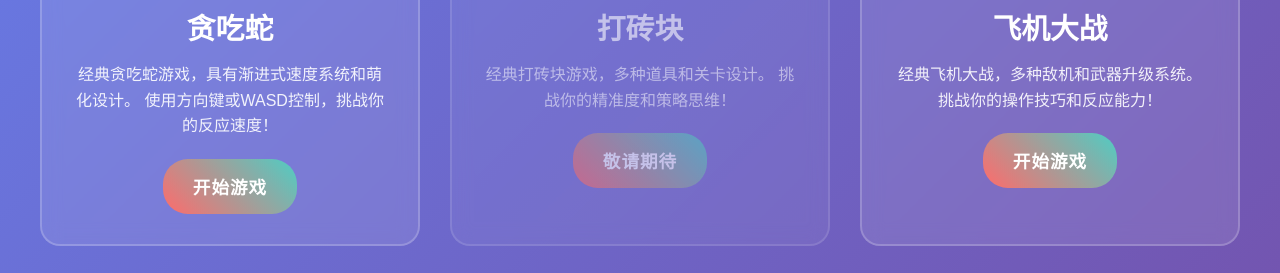
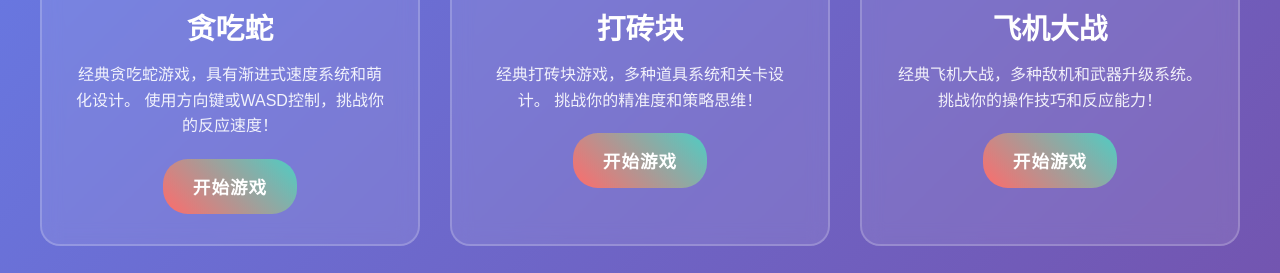
Before and after one commit to zhiweilu/game, a plain HTML site: page index.html in a window 1280 px wide. Shown: the part 349-622 px from the top of the page. Drawn offline with Linux system fonts and the light colour scheme.

Commit message:
Complete Breakout game documentation updates
- Add Breakout game to README.md with complete feature documentation
- Update index.html game cards to include Breakout game
- Add comprehensive game controls, scoring, and mechanics documentation
- Update project version history to v1.4.0

```diff
--- a/index.html
+++ b/index.html
@@ -150,14 +150,14 @@
             <a href="games/snake.html" class="play-button">开始游戏</a>
         </div>
 
-        <div class="game-card coming-soon">
+        <div class="game-card">
             <span class="game-icon">🎯</span>
             <h2 class="game-title">打砖块</h2>
             <p class="game-description">
-                经典打砖块游戏，多种道具和关卡设计。
+                经典打砖块游戏，多种道具系统和关卡设计。
                 挑战你的精准度和策略思维！
             </p>
-            <button class="play-button" disabled>敬请期待</button>
+            <a href="games/breakout.html" class="play-button">开始游戏</a>
         </div>
 
         <div class="game-card">
```
Also changed, not shown: 1 other file.
